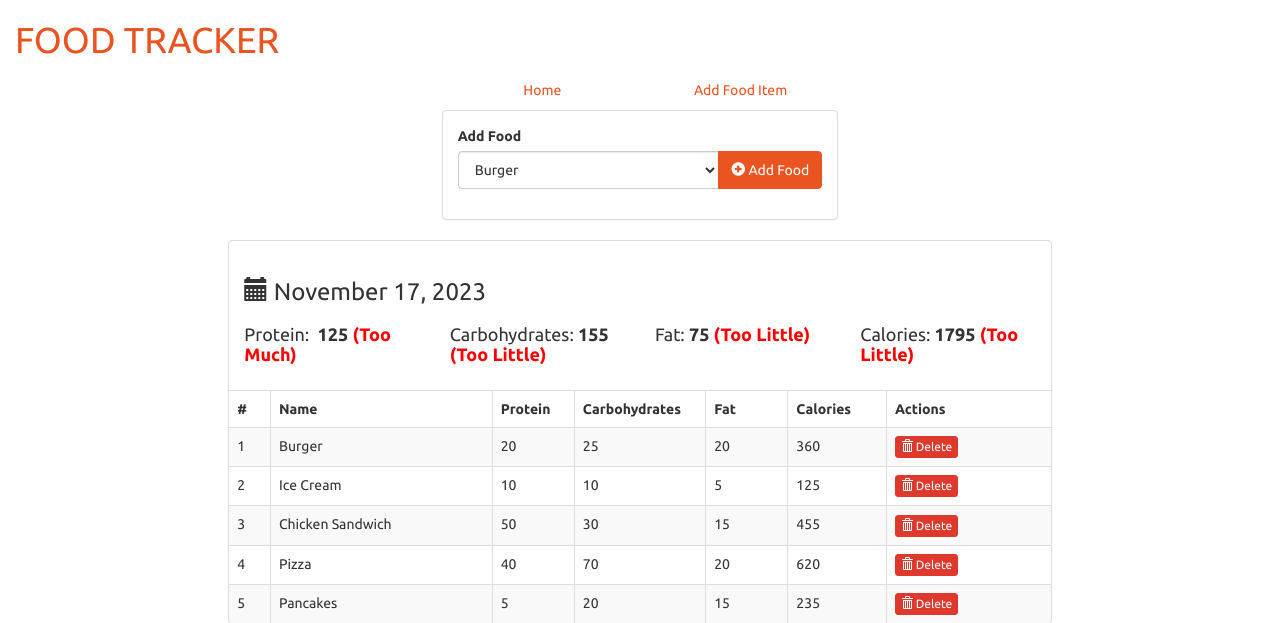
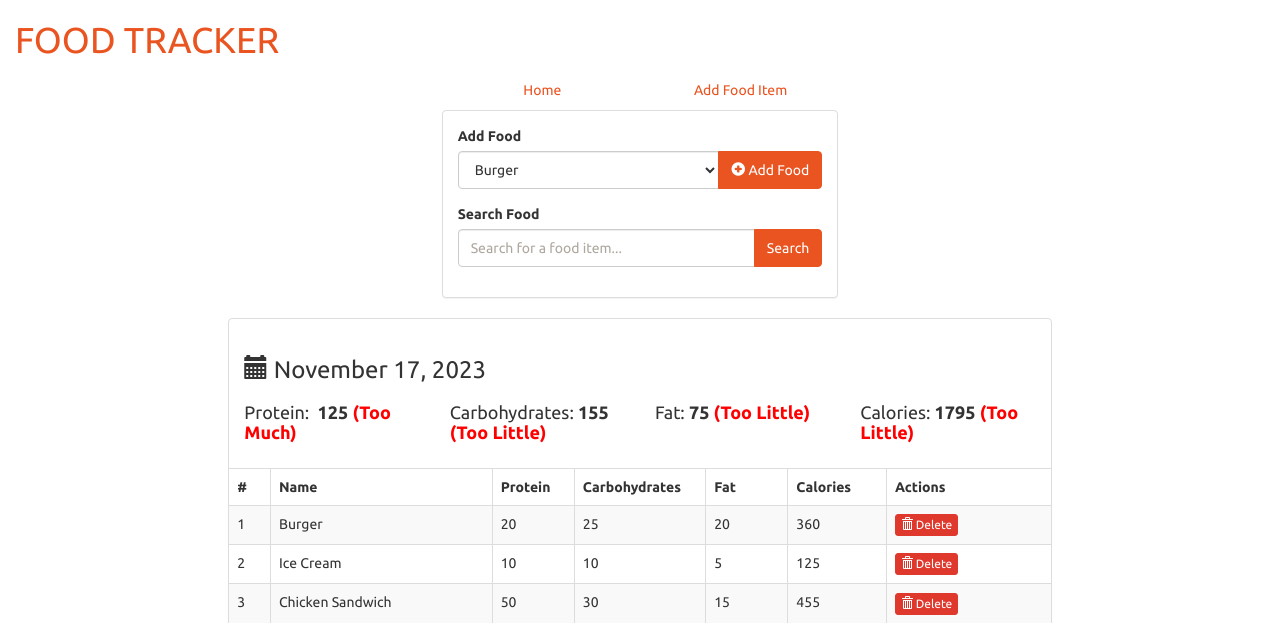
Before and after one commit to kaLeidoscop3/dbProject, a Flask app: page /view/1 in a window 1280 px wide. Shown: the top 623 px of the page. Run offline with Flask 3, Linux system fonts and the light colour scheme; some libraries are stand-ins or nearby versions.

Commit message:
Improved the search bar

```diff
--- a/foodtracker/templates/view.html
+++ b/foodtracker/templates/view.html
@@ -53,6 +53,7 @@
                     <div class="panel-body">
                         <form action="{{ url_for('main.add_food_to_log', log_id=log.id) }}" method="POST" role="form">
 
+                            <!-- Existing dropdown for food items -->
                             <div class="form-group">
                                 <label>Add Food</label>
                                 <div class="input-group">
@@ -67,6 +68,27 @@
                                         </button>
                                     </span>
                                 </div>
+                            </div>
+
+                            <!-- Search bar -->
+                            <div class="form-group">
+                                <label>Search Food</label>
+                                <div class="input-group">
+                                    <input type="text" class="form-control" id="food-search"
+                                        placeholder="Search for a food item...">
+                                    <span class="input-group-btn">
+                                        <button type="button" class="btn btn-primary" id="search-btn">
+                                            Search
+                                        </button>
+                                    </span>
+                                </div>
+                            </div>
+
+                            <!-- Container for displaying search results -->
+                            <div class="form-group" id="search-results" style="display: none;">
+                                <select class="form-control" id="searched-foods" size="5">
+                                    <!-- Search results will be displayed here -->
+                                </select>
                             </div>
 
                         </form>
@@ -261,6 +283,36 @@
             }
         });
     </script>
+
+    <script>
+        document.addEventListener('DOMContentLoaded', function() {
+            const foodSelectDropdown = document.querySelector('select[name="food-select"]');
+            const foodSearchInput = document.getElementById('food-search');
+            const searchButton = document.getElementById('search-btn');
+            const searchResults = document.getElementById('search-results');
+            const searchedFoods = document.getElementById('searched-foods');
+            // Function to filter and display search results
+            const searchFoodItems = () => {
+                const searchTerm = foodSearchInput.value.toLowerCase();
+                const foodOptions = foodSelectDropdown.querySelectorAll('option');
+                // Clear previous search results
+                searchedFoods.innerHTML = '';
+                foodOptions.forEach(option => {
+                    const foodName = option.textContent.toLowerCase();
+                    if (foodName.includes(searchTerm)) {
+                        const clonedOption = option.cloneNode(true);
+                        searchedFoods.appendChild(clonedOption);
+                    }
+                });
+                // Show the search results container
+                searchResults.style.display = 'block';
+            };
+            // Event listener for the search button
+            searchButton.addEventListener('click', searchFoodItems);
+            // Event listener for input changes to trigger search dynamically
+            foodSearchInput.addEventListener('input', searchFoodItems);
+        });
+    </script>
 </body>
 
 </html>
```
